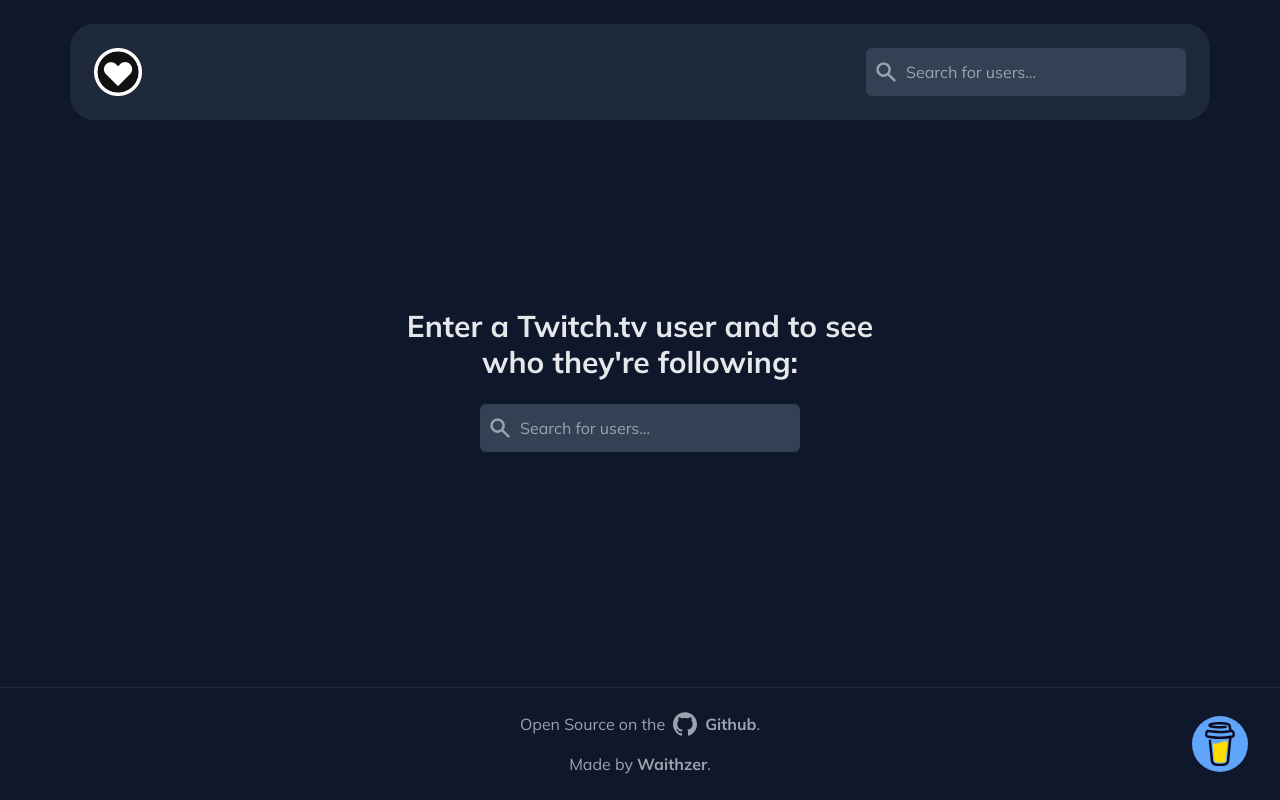
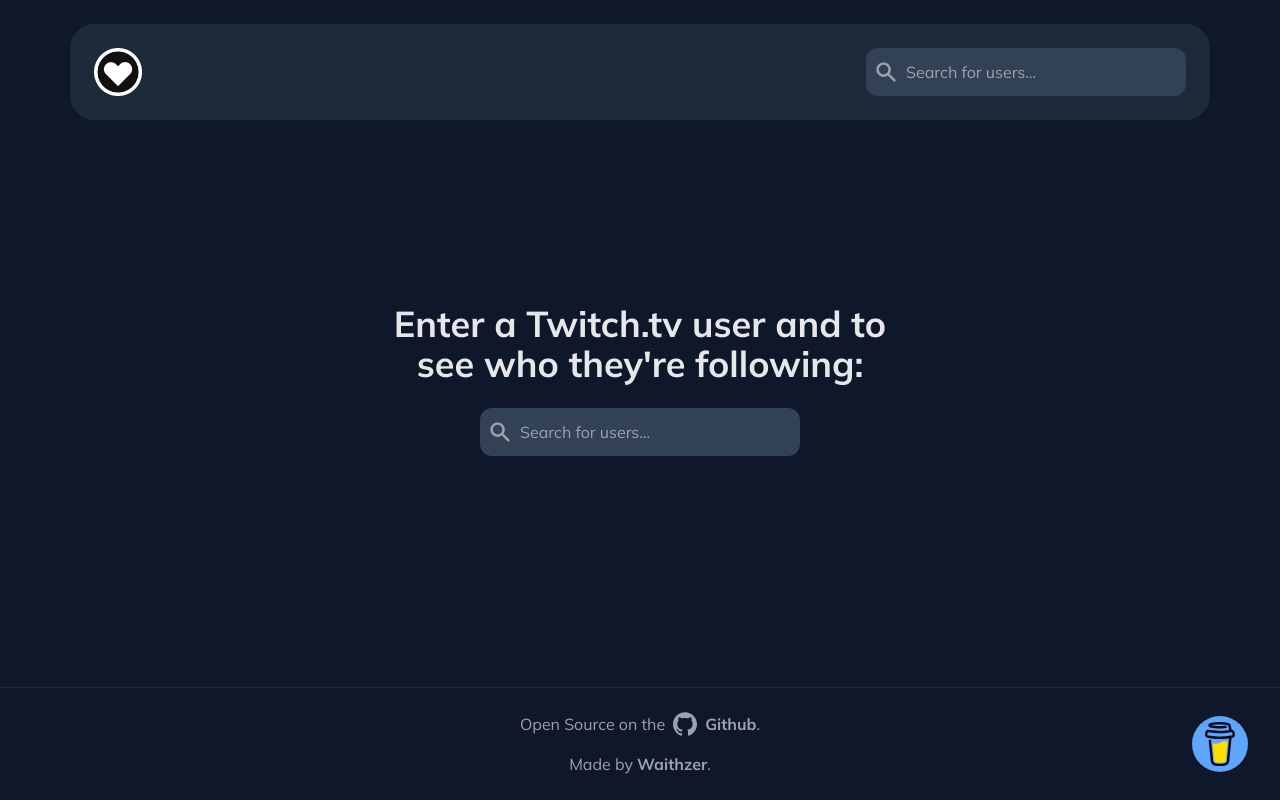
Before and after one commit to eckoln/twitch-followings, a Next.js app: page / in a window 1280 px wide. Built offline with nearby package versions, Linux system fonts and the light colour scheme; no server answers.

Commit message:
modified:   components/shared/SearchBar.tsx deleted:    components/shared/ui/Button.tsx new file:   components/shared/ui/Heading.tsx modified:   components/shared/ui/Input.tsx modified:   pages/index.tsx

```diff
--- a/components/shared/SearchBar.tsx
+++ b/components/shared/SearchBar.tsx
@@ -4,34 +4,32 @@
 import { useRouter } from "next/router";
 import { useState } from "react";
 
-type SearchBarProps = {
-  className?: string;
-};
+type SearchBarProps = React.ComponentProps<"div">;
 
 const SearchBar: React.FC<SearchBarProps> = ({ className }) => {
   const router = useRouter();
-  const [query, setQuery] = useState<string>("");
+  const [query, setQuery] = useState<string | null>(null);
 
-  const handleSubmit = (e: React.FormEvent<HTMLFormElement>): void => {
+  const handleSubmit = (e: React.FormEvent<HTMLFormElement>) => {
     e.preventDefault();
     if (!query) return;
 
     router.push(`/users/${query}`);
-    setQuery("");
+    setQuery(null);
   };
 
   return (
     <div className={clsx("w-full max-w-xs", [className])}>
       <form onSubmit={handleSubmit}>
         <div className="relative">
-          <span className="flex absolute inset-y-0 items-center px-2 text-gray-400">
+          <span className="absolute inset-y-0 flex items-center px-2 text-gray-400">
             <SearchIcon className="w-6 h-6" />
           </span>
           <Input
             type="text"
             className="pl-10"
             placeholder="Search for users..."
-            value={query}
+            value={query ?? ""}
             onChange={(e) => setQuery(e.target.value)}
           />
         </div>
--- a/components/shared/ui/Button.tsx
+++ /dev/null
@@ -1,33 +0,0 @@
-import React from "react";
-import clsx from "clsx";
-
-type ButtonProps = React.ComponentProps<"button"> & {
-  variant?: "primary";
-};
-
-const Button: React.FC<ButtonProps> = ({
-  children,
-  className,
-  variant = "primary",
-  ...props
-}) => {
-  return (
-    <button
-      {...props}
-      type="button"
-      className={clsx(
-        "inline-block px-4 py-2 font-semibold text-center align-middle transition rounded-md disabled:opacity-70 disabled:pointer-events-none",
-        [className],
-        [
-          variant === "primary" && [
-            "bg-purple-400 text-purple-900 hover:bg-purple-500",
-          ],
-        ]
-      )}
-    >
-      {children}
-    </button>
-  );
-};
-
-export default Button;
--- /dev/null
+++ b/components/shared/ui/Heading.tsx
@@ -0,0 +1,31 @@
+import clsx from "clsx";
+
+type HeadingProps = React.ComponentProps<"h6"> & {
+  variant?: "h1" | "h2" | "h3" | "h4" | "h5" | "h6";
+};
+
+const Heading: React.FC<HeadingProps> = ({
+  children,
+  variant = "h6",
+  className,
+  ...props
+}) => {
+  const Level = variant;
+  return (
+    <Level
+      {...props}
+      className={clsx("font-bold", className, [
+        Level === "h1" && ["text-4xl"],
+        Level === "h2" && ["text-3xl"],
+        Level === "h3" && ["text-2xl"],
+        Level === "h4" && ["text-xl"],
+        Level === "h5" && ["text-lg"],
+        Level === "h6" && ["text-base"],
+      ])}
+    >
+      {children}
+    </Level>
+  );
+};
+
+export default Heading;
--- a/components/shared/ui/Input.tsx
+++ b/components/shared/ui/Input.tsx
@@ -8,8 +8,8 @@
     <input
       {...props}
       className={clsx(
-        "w-full px-4 py-3 placeholder-gray-400 transition rounded-md focus:outline-none bg-slate-700 focus:bg-slate-600",
-        [className]
+        "w-full px-4 py-3 placeholder-gray-400 transition rounded-xl focus:outline-none bg-slate-700 focus:bg-slate-600",
+        className
       )}
     />
   );
--- a/pages/index.tsx
+++ b/pages/index.tsx
@@ -1,15 +1,16 @@
 import Layout from "components/layouts/Layout";
 import SearchBar from "components/shared/SearchBar";
+import Heading from "components/shared/ui/Heading";
 
 const Home = () => {
   return (
     <Layout>
       <div className="m-auto">
         <div className="container">
-          <div className="flex flex-col items-center space-y-6 max-w-lg text-center">
-            <h1 className="text-3xl font-bold">
+          <div className="flex flex-col items-center max-w-lg space-y-6 text-center">
+            <Heading variant="h1">
               Enter a Twitch.tv user and to see who they&apos;re following:
-            </h1>
+            </Heading>
             <SearchBar />
           </div>
         </div>
```
